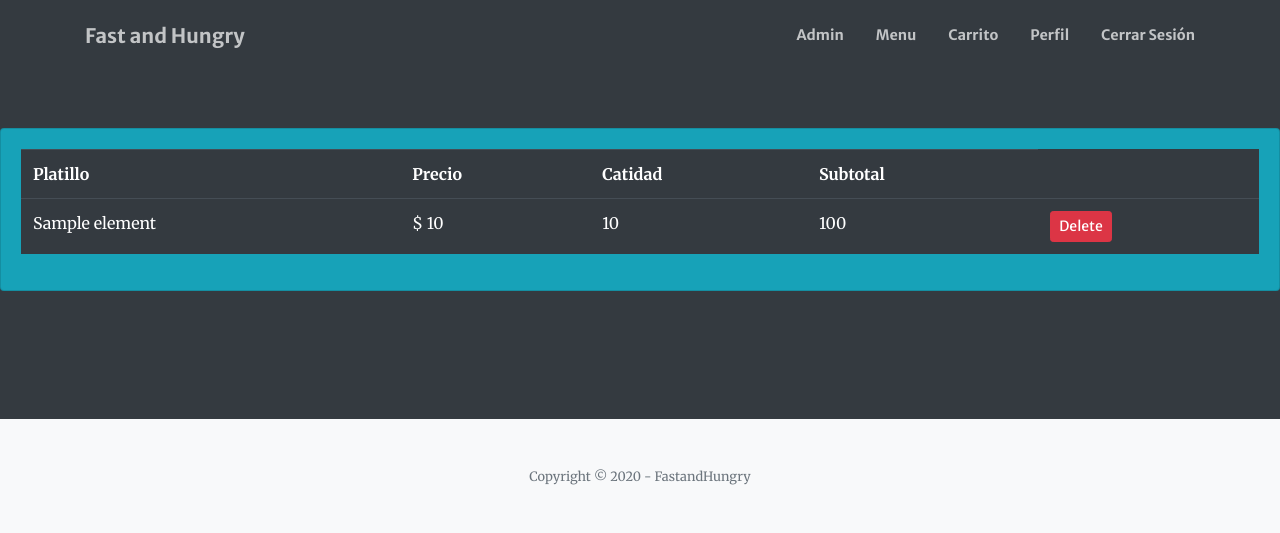
After one commit to roal-stu/FastandHungry, a Django app: page /cart/ in a window 1280 px wide. The commit adds this page. Shown: the top 533 px of the page. Run offline with Django 3.2, Linux system fonts and the light colour scheme; a user stored in the database is signed in; tables that the repository leaves empty hold one stand-in row (values such as "Sample post"); some libraries are stand-ins or nearby versions.

Commit message:
Adding a view to see the elements of the currents user shopping cart

```diff
--- /dev/null
+++ b/fastAndHungry/restaurante/templates/restaurante/cart.html
@@ -0,0 +1,34 @@
+{% extends 'restaurante/base.html' %}
+{% load static %}
+
+{% block body_content %}
+<!-- Masthead-->
+<section class="page-section bg-dark text-white">
+    <div class="row">
+	<div class="col-md">
+
+		<div class="card card-body bg-info">
+			<table class="table table-dark">
+				<tr>
+					<th>Platillo</th>
+					<th>Precio</th>
+                    <th>Catidad</th>
+                    <th>Subtotal</th>
+				</tr>
+
+				{% for element in object_list %}
+
+				<tr>
+					<td>{{element.element.name}}</td>
+					<td>$ {{element.element.price}}</td>
+					<td>{{element.quantity}}</td>
+					<td> {{element.get_subtotal}}</td>
+					<td><a class="btn btn-sm btn-danger" href="{% url 'restaurante:element_delete' element.id %}">Delete</a></td>
+				</tr>
+				{% endfor %}
+
+			</table>
+		</div>
+	</div>
+</section>
+{% endblock body_content %}
--- a/fastAndHungry/restaurante/templates/restaurante/nav_bar.html
+++ b/fastAndHungry/restaurante/templates/restaurante/nav_bar.html
@@ -10,7 +10,7 @@
                 <li class="nav-item"><a class="nav-link js-scroll-trigger" href="{% url 'users:home_admin' %}">Admin</a></li>
                 {% endif %}
                 <li class="nav-item"><a class="nav-link js-scroll-trigger" href="{% url 'restaurante:menu' %}">Menu</a></li>
-                <li class="nav-item"><a class="nav-link js-scroll-trigger" href="{% url 'users:home' %}">Carrito</a></li>
+                <li class="nav-item"><a class="nav-link js-scroll-trigger" href="{% url 'restaurante:cart' %}">Carrito</a></li>
                 <li class="nav-item"><a class="nav-link" href="{% url 'users:profile' %}">Perfil</a></li>
                 <li class="nav-item"><a class="nav-link" href="{% url 'users:logout' %}">Cerrar Sesión</a></li>
                 {% else %}
--- a/fastAndHungry/restaurante/urls.py
+++ b/fastAndHungry/restaurante/urls.py
@@ -25,6 +25,7 @@ urlpatterns = [
 	path('create-category/', views.CategoryCreate.as_view(), name="category_create"),
 
 	path('add-to-cart/<int:pk>/', views.AddToCart.as_view(), name='add_to_cart'),
+	path('cart/', views.CartView.as_view(), name='cart')
 
 ]
 
--- a/fastAndHungry/restaurante/views.py
+++ b/fastAndHungry/restaurante/views.py
@@ -133,11 +133,29 @@ class CategoryDelete(AdminOnlyMixin, DeleteView):
     success_url = reverse_lazy('restaurante:categorys_admin')
 
 
+class CartView(LoginRequiredMixin, ListView):
+    """Category.
+    TODO: Show all the elements of one category of the menu
+    """
+    model = OrderElement
+    template_name = 'restaurante/cart.html'
+    login_url = 'users:login'
+
+    def get_queryset(self):
+        cart, is_new_cart  = Order.objects.get_or_create(user = self.request.user, state = 'CT')
+        return super().get_queryset().filter(order = cart)
+
+    def get_context_data(self, *args, **kwargs):
+        context = super(CartView, self).get_context_data(*args, **kwargs)
+        return context
+
+
 class AddToCart(LoginRequiredMixin, View):
     """Category.
     TODO: Show all the elements of one category of the menu
     """
     template_name = 'restaurante/category_menu.html'
+    login_url = 'users:login'
 
     def post(self,request,*args,**kwargs):
         """Receive and validate sign up form."""
```
